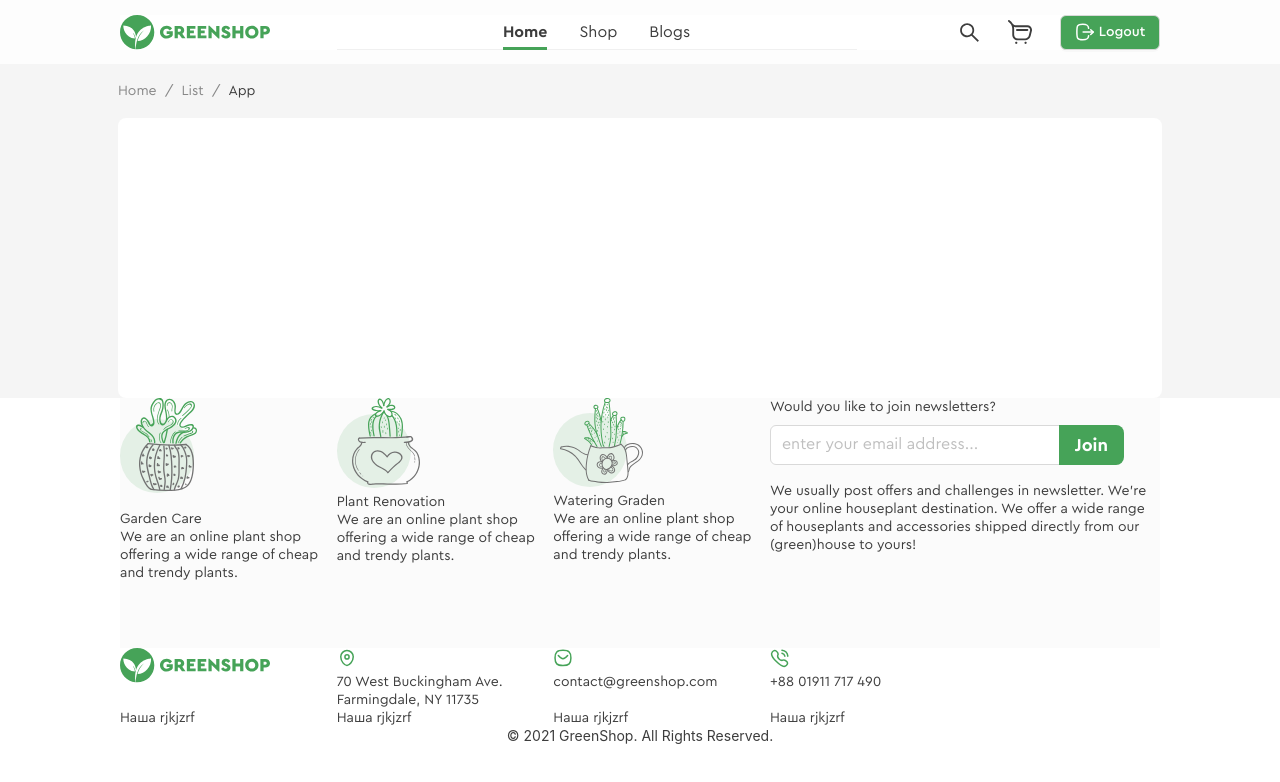
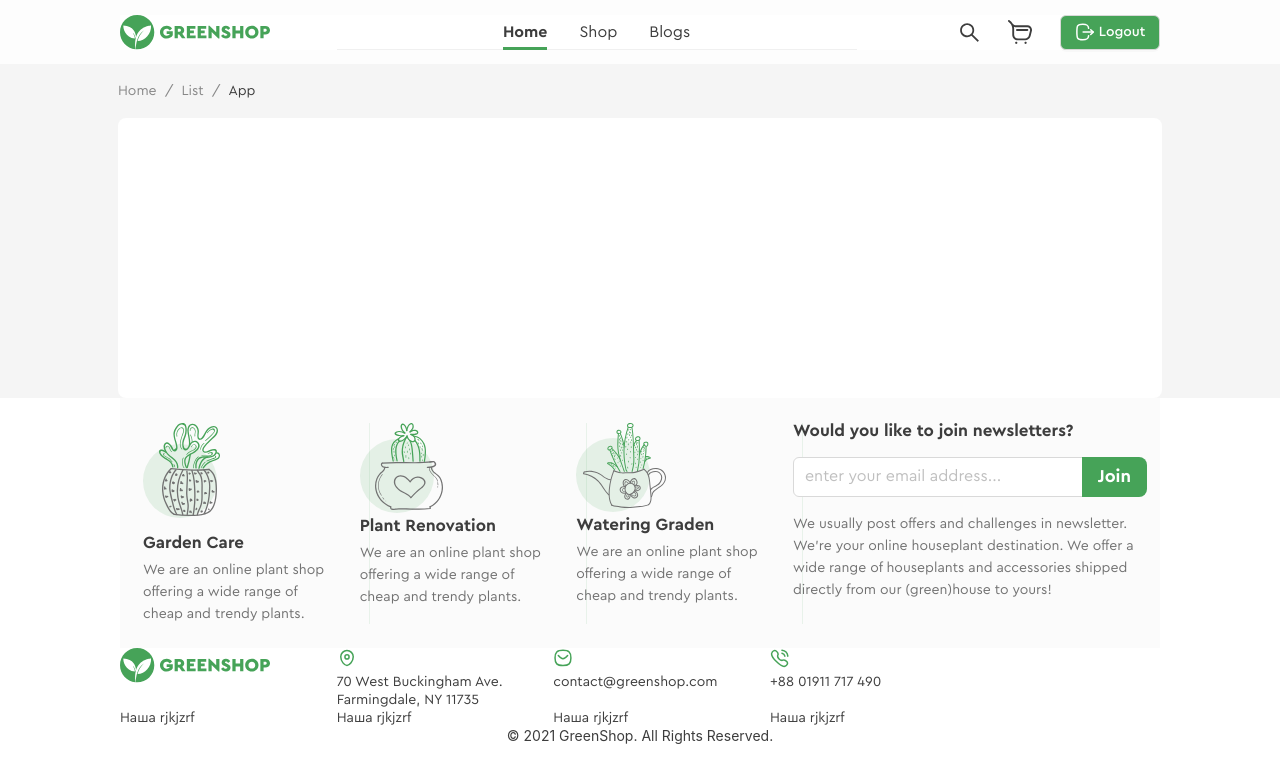
Before and after one commit to Svetlana148/Online_shop, a React (Create React App) app: page / in a window 1280 px wide. Shown: the top 782 px of the page. Built offline with nearby package versions, Linux system fonts and the light colour scheme.

Commit message:
Scrum-16 small bug is fixed

```diff
--- a/src/components/AppFooter/AppFooter.module.css
+++ b/src/components/AppFooter/AppFooter.module.css
@@ -63,7 +63,6 @@
 	font-size: 17px;
 	line-height: 94%;
 	margin: 0 0 9px 0;
-
 }
 
 .appFooter_row1_card_text {
@@ -103,7 +102,7 @@
 	/* background-color: rgb(192, 192, 161); */
 }
 
-.appFooter_row1_card_container4 {
+.appFooter_row1_card4_container {
 	padding: 25px 35px  0 23px;
 }
 
@@ -128,7 +127,7 @@
 	background-color: beige;
 }
 
-.appFooter_row1_card_container {
+.appFooter_row2_card_container {
 	display: flex;
 	flex-direction: row;
 	/* padding: 25px 0 24px 23px; */
--- a/src/components/AppFooter/AppFooter.tsx
+++ b/src/components/AppFooter/AppFooter.tsx
@@ -39,66 +39,68 @@ const AppFooter:React.FC<PropsType> = (props) => {
 			<Row className={s.appFooter_row1}>
 				<Col span={5}>
 						{/* ---------1 карточка-----------------------  */}
-						<div className={s.appFooter_card_row1}>
-							<div className={s.appFooter_card_row1_container}>
+						<div className={s.appFooter_row1_card}>
+							<div className={s.appFooter_row1_card_container}>
 								<div  className={s.AppFooter_row1_img1}>
 									<img  src={AppFooter_img1} alt="" />
 								</div>
 
-								<div className={s.appFooter_card_title}>Garden Care</div>
+								<div className={s.appFooter_row1_card_title}>Garden Care</div>
 
-								<div className={s.appFooter_card_text}>
+								<div className={s.appFooter_row1_card_text}>
 									We are an online plant shop
 									offering a wide range of cheap
 									and trendy plants.
 								</div>
 							</div>
-							<div className={s.appFooter_card_divider}></div>
+							<div className={s.appFooter_row1_card_divider}></div>
 						</div>
 				</Col>
 
+
+
+				{/* ---------2 карточка-----------------------  */}
 				<Col span={5}>
-						{/* ---------2 карточка-----------------------  */}
-						<div className={s.appFooter_card_row1}>
-							<div className={s.appFooter_card_row1_container}>
+						<div className={s.appFooter_row1_card}>
+							<div className={s.appFooter_row1_card_container}>
 								<div  className={s.AppFooter_row1_img2}>
 									<img  src={AppFooter_img2} alt="" />
 								</div>
 
-								<div className={s.appFooter_card_title}>Plant Renovation</div>
+								<div className={s.appFooter_row1_card_title}>Plant Renovation</div>
 
-								<div className={s.appFooter_card_text}>
+								<div className={s.appFooter_row1_card_text}>
 								We are an online plant shop offering a wide range of cheap and trendy plants.
 								</div>
 							</div>
-							<div className={s.appFooter_card_divider}></div>
+							<div className={s.appFooter_row1_card_divider}></div>
 						</div>
 				</Col>
 
 
 				<Col span={5}>
 						{/* ---------3 карточка-----------------------  */}
-						<div className={s.appFooter_card_row1}>
-							<div className={s.appFooter_card_row1_container}>
+						<div className={s.appFooter_row1_card}>
+							<div className={s.appFooter_row1_card_container}>
 								<div  className={s.AppFooter_row1_img3}>
 									<img  src={AppFooter_img3} alt="" />
 								</div>
 
-								<div className={s.appFooter_card_title}>Watering Graden</div>
+								<div className={s.appFooter_row1_card_title}>Watering Graden</div>
 
-								<div className={s.appFooter_card_text}>
+								<div className={s.appFooter_row1_card_text}>
 								We are an online plant shop offering a wide range of cheap and trendy plants.
 								</div>
 							</div>
-							<div className={s.appFooter_card_divider}></div>
+							<div className={s.appFooter_row1_card_divider}></div>
 						</div>
 				</Col>
 
 				<Col span={9}>
 						{/* ---------4 карточка-----------------------  */}
-						<div className={s.appFooter_card4_row1}>
-							<div className={s.appFooter_card_row1_container4}>
-								<div className={s.appFooter_card_title}>Would you like to join newsletters?</div>
+						<div className={s.appFooter_row1_card4}>
+							<div className={s.appFooter_row1_card4_container}>
+								<div className={s.appFooter_row1_card_title}>Would you like to join newsletters?</div>
 								<div>
 
 								<ConfigProvider
@@ -121,7 +123,7 @@ const AppFooter:React.FC<PropsType> = (props) => {
 								</ConfigProvider>
 
 								</div>
-								<div className={s.appFooter_card_text}>
+								<div className={s.appFooter_row1_card_text}>
 								We usually post offers and challenges in newsletter.
 								We’re your online houseplant destination. We offer a wide
 								range of houseplants and accessories shipped directly
@@ -134,7 +136,7 @@ const AppFooter:React.FC<PropsType> = (props) => {
 
 
 
-
+{/* ---------2 Row-----------------------  */}
 
 			<Row className={s.Appfooter_row2}>
 
```
